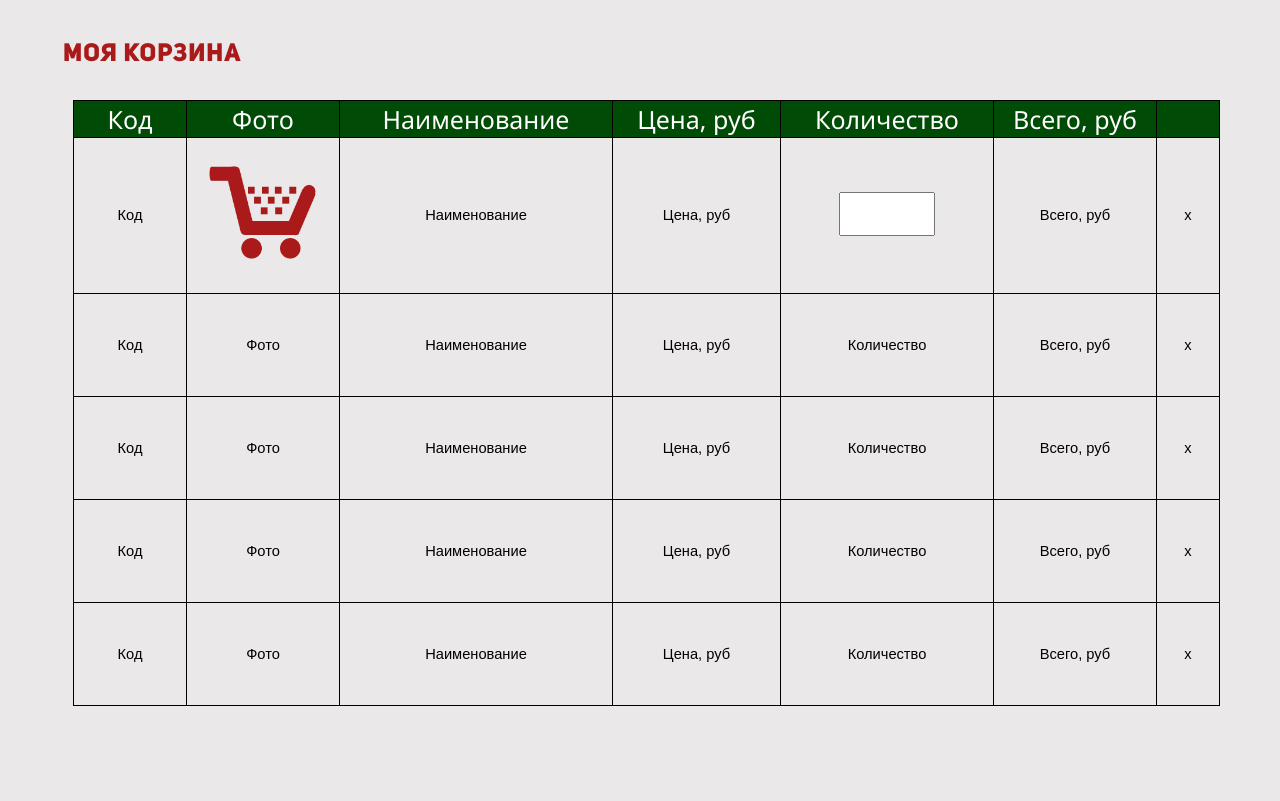
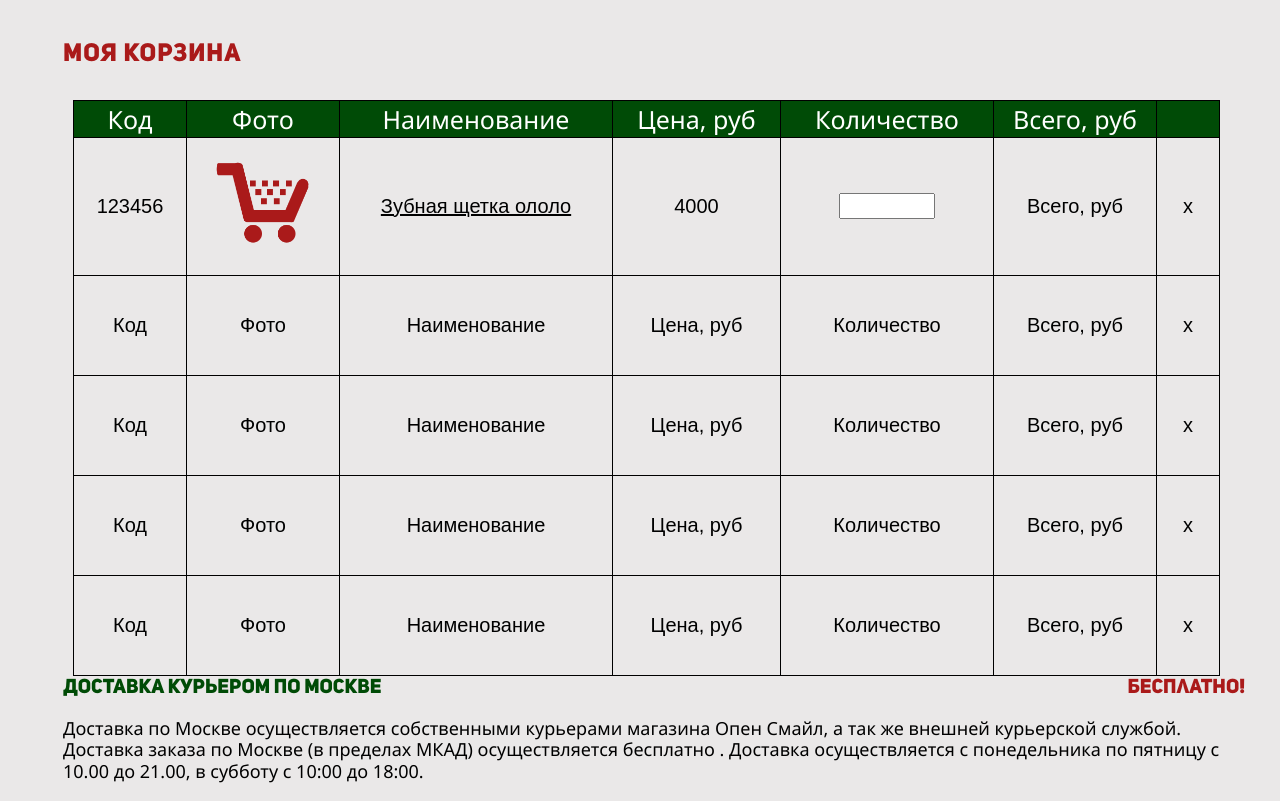
Before and after one commit to LifeMoroz/ShOp, a PHP site: page /card.html in a window 1280 px wide. Shown: the part 215-1016 px from the top of the page. Before the commit the page ends 921 px from the top, so only its background shows below. Run offline with PHP 8.4, Linux system fonts and the light colour scheme.

Commit message:
fix foreach

```diff
--- a/card.html
+++ b/card.html
@@ -50,10 +50,10 @@
         </thead>
         <tbody>
         <tr>
-            <td>Код</td>
+            <td>123456</td>
             <td><img src="img/shop_cart.png"> </td>
-            <td>Наименование</td>
-            <td>Цена, руб</td>
+            <td class="name">Зубная щетка ололо</td>
+            <td>4000</td>
             <td><textarea></textarea></td>
             <td>Всего, руб</td>
             <td>x</td>
@@ -96,6 +96,11 @@
         </tr>
         </tbody>
     </table>
+    <div class="modal-delivery_subheader">Доставка курьером по Москве <i style="">Бесплатно!</i></div>
+    <p class="modal-delivery_text">Доставка по Москве осуществляется собственными курьерами магазина Опен
+    Смайл, а так же внешней курьерской службой. Доставка заказа по Москве (в пределах МКАД)
+    осуществляется бесплатно . Доставка осуществляется с понедельника по пятницу с 10.00 до 21.00, в
+    субботу с 10:00 до 18:00.</p>
 </div>
 </body>
 </html>
--- a/css/style.css
+++ b/css/style.css
@@ -1026,18 +1026,23 @@ table.card_table tbody tr {
 
 table.card_table tbody tr td {
     border: 00000001px solid black;
-    height: 100px;
+    font-size: 20px;
 }
 
 table.card_table tbody tr td img {
-    height: 150px;
+    height: 130px;
 }
+
 table.card_table tbody tr td textarea {
     width: 90px;
     height: 1.5em;
-    font-size: 25px;
 }
 
 textarea {
     resize: none;
+    vertical-align: middle;
 }
+
+td.name {
+    text-decoration: underline;
+}
--- a/goods.php
+++ b/goods.php
@@ -140,8 +140,8 @@
                     </div>
                 </div>
             </div>
-            <?}?>
         </div>
+        <?}?>
     </div>
 </body>
 </html>
```
